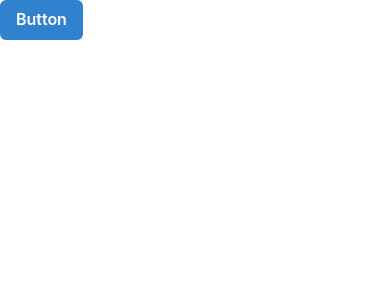
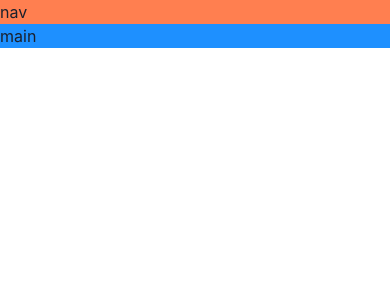
Before and after one commit to mnasirayub/video-game-discovery, a React (Vite) app in the folder game-hub/: page / in a window 390 px wide. Shown: the top 300 px of the page. Built offline with nearby package versions, Linux system fonts and the light colour scheme.

Commit message:
responsive layout build

```diff
--- a/game-hub/src/App.tsx
+++ b/game-hub/src/App.tsx
@@ -1,7 +1,16 @@
-import { Button } from '@chakra-ui/react'
+import { Grid, GridItem, Show } from '@chakra-ui/react'
 
 function App() {
-  return <Button colorScheme='blue'>Button</Button>
+  return <Grid templateAreas={{
+    base: `"nav" "main"`,
+    lg: `"nav nav" "aside main"`
+  }}>
+    <GridItem area="nav" bg='coral'>nav</GridItem>
+    <Show above='lg'>
+      <GridItem area="aside" bg='gold'>Aside</GridItem>
+    </Show>
+    <GridItem area="main" bg='dodgerblue'>main</GridItem>
+  </Grid>
 }
 
 export default App
```
